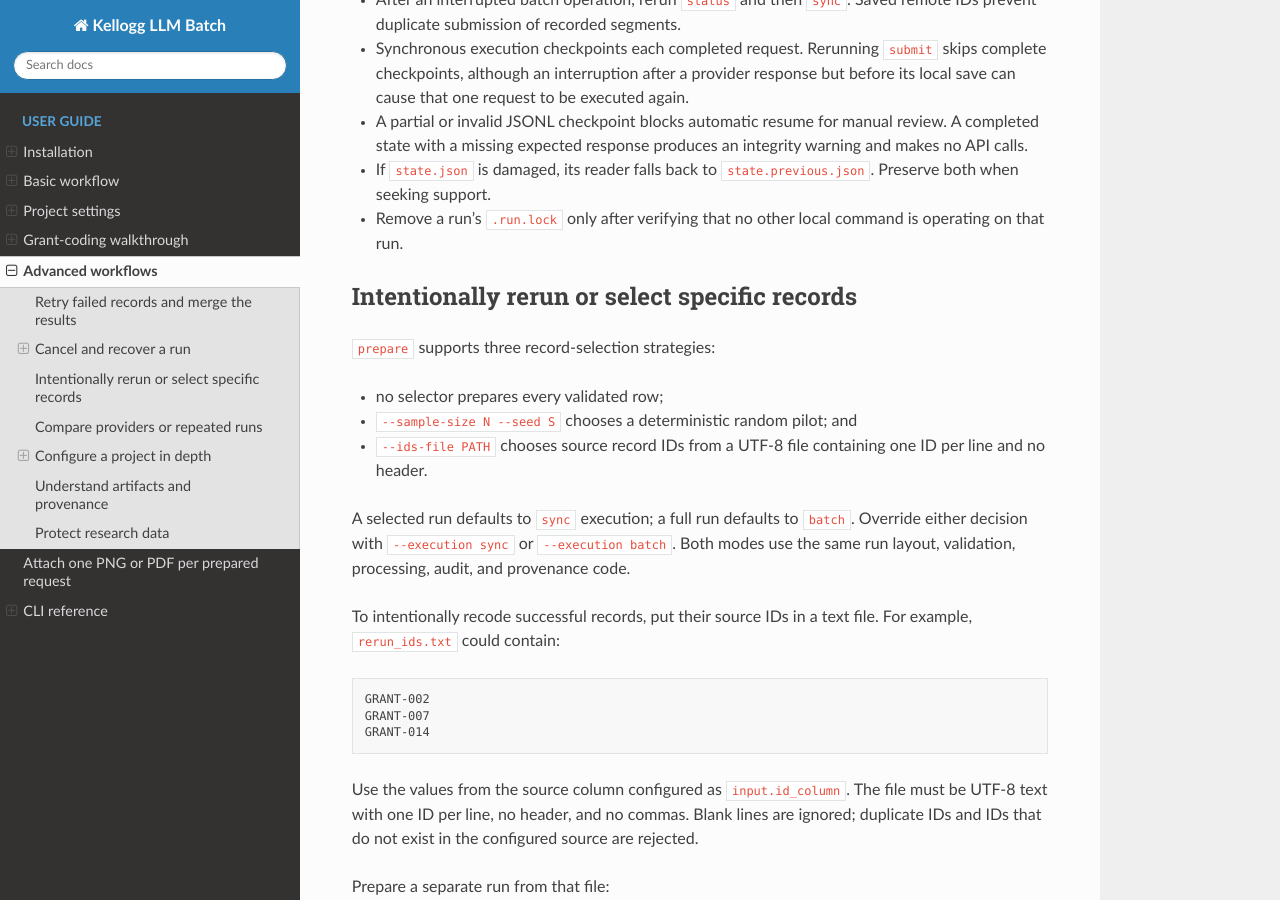
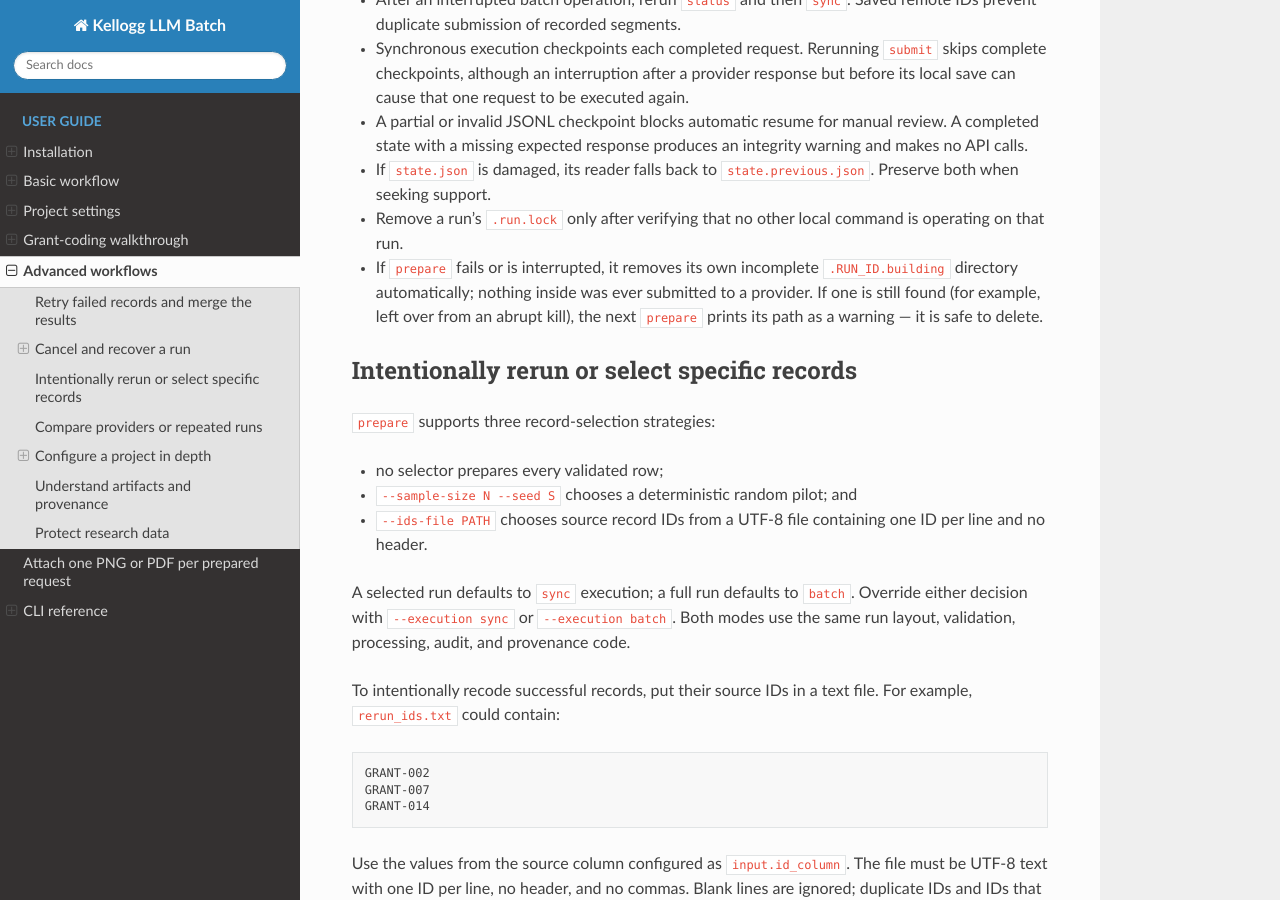
Before and after one commit to rs-kellogg/llm-batch_pipeline, a Sphinx documentation site: the page built from docs/advanced.rst, in a window 1280 px wide and 900 px high, scrolled down 2427 px. Built offline with Sphinx 7.4.7 and the Read the Docs theme 3.1.0, drawn with Linux system fonts in a browser that asks for light colours.

Commit message:
update doc text

```diff
--- a/docs/advanced.rst
+++ b/docs/advanced.rst
@@ -118,6 +118,11 @@ Other recovery commands
   ``state.previous.json``. Preserve both when seeking support.
 * Remove a run's ``.run.lock`` only after verifying that no other local command
   is operating on that run.
+* If ``prepare`` fails or is interrupted, it removes its own incomplete
+  ``.RUN_ID.building`` directory automatically; nothing inside was ever
+  submitted to a provider. If one is still found (for example, left over from
+  an abrupt kill), the next ``prepare`` prints its path as a warning — it is
+  safe to delete.
 
 Intentionally rerun or select specific records
 ------------------------------------------------
--- a/docs/cli.rst
+++ b/docs/cli.rst
@@ -75,7 +75,10 @@ Prepare options used most often
    Select a deterministic random sample instead of all rows.
 
 ``--seed S``
-   Set the sample seed. Without it, the configured evaluation seed is used.
+   Controls which rows ``--sample-size`` randomly selects, so the same seed
+   reproduces the same pilot; it does not affect row order or a full run,
+   which has no random selection step. Only valid together with
+   ``--sample-size``; without it, the configured evaluation seed is used.
 
 ``--ids-file PATH``
    Select IDs from a UTF-8 file with one source record ID per line and no
```
